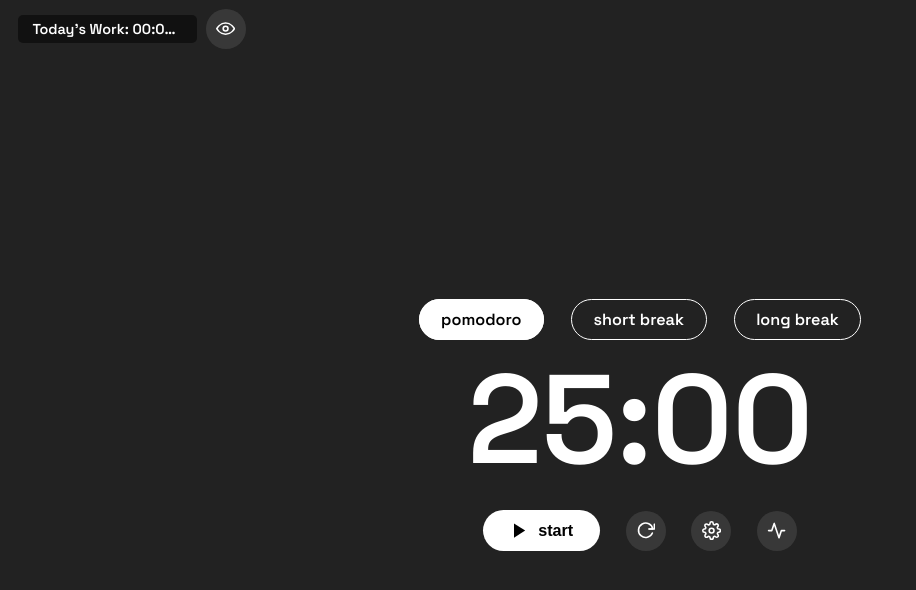
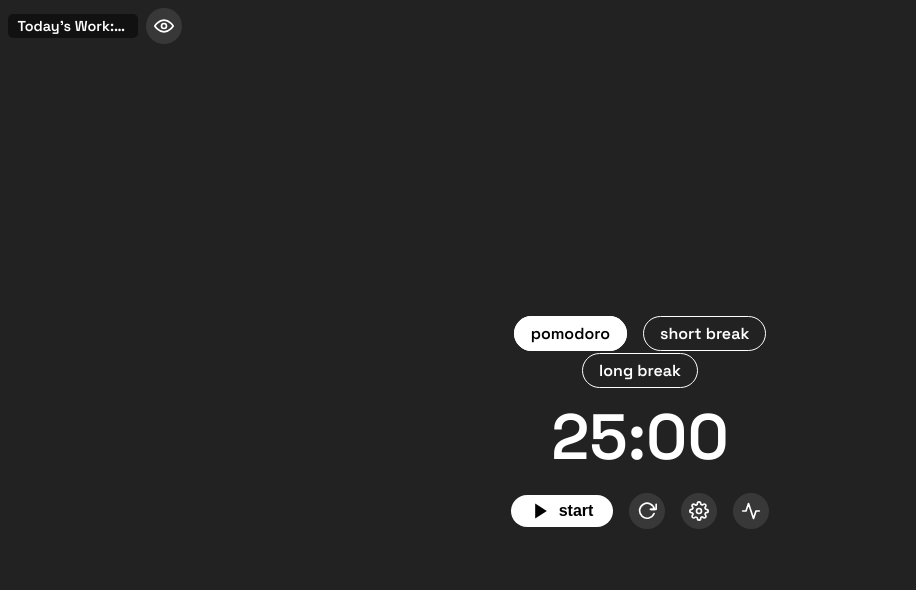
Before and after one commit to ssspace1/ss_pomodoro-timer, a website: page public/index.html in a window 1280 px wide. Shown: the whole page, without its empty margins (0-916 px from the left). Drawn offline with Linux system fonts and the light colour scheme.

Commit message:
Fix route configuration and update UI elements

```diff
--- a/public/index.html
+++ b/public/index.html
@@ -47,9 +47,11 @@
 
     <div class="action-buttons">
       <button id="pomodoro-start" class="start-button" title="Start/Pause">
+        <!-- Play icon -->
         <svg id="play-icon" viewBox="0 0 24 24">
           <polygon points="5 3 19 12 5 21 5 3"/>
         </svg>
+        <!-- Pause icon -->
         <svg id="pause-icon" class="hidden" viewBox="0 0 24 24">
           <rect x="6" y="4" width="4" height="16"/>
           <rect x="14" y="4" width="4" height="16"/>
@@ -67,8 +69,7 @@
       <button id="pomodoro-settings" class="icon-button" title="Settings">
         <svg xmlns="http://www.w3.org/2000/svg" width="24" height="24"
              viewBox="0 0 24 24" fill="none" stroke="currentColor"
-             stroke-width="2" stroke-linecap="round" stroke-linejoin="round"
-             class="feather feather-settings">
+             stroke-width="2" stroke-linecap="round" stroke-linejoin="round">
           <circle cx="12" cy="12" r="3"></circle>
           <path d="M19.4 15a1.65 1.65 0 0 0 .33 1.82l.06.06
                    a2 2 0 0 1 0 2.83 2 2 0 0 1-2.83 0l-.06-.06
--- a/public/style.css
+++ b/public/style.css
@@ -4,8 +4,13 @@ html,body {
   font-family:'Space Grotesk',sans-serif;
   color:#fff;
   background:none;
-  display:flex; flex-direction:column;
-  font-size:clamp(14px, 1vw + 0.5rem, 18px);
+  display:flex;
+  flex-direction:column;
+  font-size:16px;
+  box-sizing:border-box;
+}
+*, *::before, *::after {
+  box-sizing:border-box;
 }
 
 #bg-wrapper {
@@ -14,20 +19,17 @@ html,body {
   z-index:-1;
 }
 
-/* トップバー: Today's Work と 目アイコン を左寄せで一緒に配置 */
 #top-bar {
   flex:0 0 auto;
   display:flex;
   align-items:center;
-  justify-content:flex-start; /* 左寄せ */
-  padding:0.5rem 1rem;
-  min-width:0;
-  gap:1rem; /* 左端と余裕を持たせたい場合 */
+  justify-content:flex-start;
+  padding:0.5rem 0.5rem;
 }
 
 #daily-work-container {
-  display:flex; align-items:center; gap:0.5rem;
-  min-width:0;
+  display:flex; align-items:center;
+  gap:0.5rem;
   white-space: nowrap;
   overflow: hidden;
   text-overflow: ellipsis;
@@ -35,29 +37,32 @@ html,body {
 
 #daily-work-time {
   background:rgba(0,0,0,0.5);
-  padding:0.3rem 0.8rem;
+  padding:0.2rem 0.6rem;
   border-radius:5px;
   font-weight:600;
   white-space: nowrap;
   overflow: hidden;
   text-overflow: ellipsis;
-  font-size:clamp(0.8rem, 1vw, 1rem);
-  max-width:150px;
+  font-size:0.9rem;
+  max-width:130px;
 }
 
 .icon-button, .start-button {
-  display:inline-flex; align-items:center; justify-content:center;
-  cursor:pointer; transition:background 0.3s;
+  display:inline-flex;
+  align-items:center;
+  justify-content:center;
+  cursor:pointer;
+  transition:background 0.3s;
   border:none;
-  font-size:clamp(0.8rem, 1vw, 1rem);
+  font-size:1rem;
   min-width:0;
 }
 
 .icon-button {
   background:rgba(255,255,255,0.1);
   border-radius:50%;
-  width:clamp(30px, 2vw + 20px, 40px);
-  height:clamp(30px, 2vw + 20px, 40px);
+  width:36px;
+  height:36px;
   color:#fff;
   flex-shrink:0;
 }
@@ -65,8 +70,8 @@ html,body {
   background:rgba(255,255,255,0.3);
 }
 .icon-button svg {
-  width:clamp(15px, 1.5vw, 20px);
-  height:clamp(15px, 1.5vw, 20px);
+  width:20px;
+  height:20px;
   stroke:currentColor; fill:none; stroke-width:2; stroke-linecap:round; stroke-linejoin:round;
 }
 
@@ -79,24 +84,22 @@ html,body {
   text-align:center;
   gap:1.5rem;
   padding:1rem;
-  max-width:500px;
+  max-width:300px;
   margin:0 auto;
-  width:100%;
-  min-width:0;
 }
 
+/* 基本は横並び */
 .mode-selection {
   display:flex;
-  gap:1.5rem;
+  gap:1rem;
   align-items:center;
   justify-content:center;
   flex-wrap:wrap;
-  min-width:0;
 }
 
 .form-check-input { display:none; }
 .form-check-label.btn {
-  padding:0.5rem 1.2rem;
+  padding:0.4rem 1rem;
   border:1px solid #fff;
   border-radius:42px;
   background:transparent;
@@ -104,7 +107,7 @@ html,body {
   cursor:pointer;
   font-weight:500;
   transition:0.3s;
-  font-size:clamp(0.9rem, 1vw, 1rem);
+  font-size:1rem;
   white-space: nowrap;
 }
 .form-check-input:checked + .form-check-label.btn,
@@ -113,47 +116,45 @@ html,body {
   color:#000;
 }
 
+/* 初期は大きめ */
 .timer-display {
-  font-size: clamp(4rem, 10vw, 7rem);
-  letter-spacing:-0.05rem;
+  font-size:4rem;
   line-height:1;
   white-space: nowrap;
   overflow:hidden;
   text-overflow:ellipsis;
-  min-width:0;
+  font-weight:700;
 }
 #pomodoro-timer {
   font-size:inherit;
   white-space: nowrap;
-  font-weight:700;
 }
 
 .action-buttons {
   display:flex;
   flex-direction:row;
-  gap:clamp(0.8rem, 2vw, 1.5rem);
+  gap:1rem;
   align-items:center;
   justify-content:center;
   flex-wrap:wrap;
-  min-width:0;
 }
 
 .start-button {
   background:#fff;
   color:#000;
   border-radius:42px;
-  padding:0.6rem 1.5rem;
+  padding:0.4rem 1.2rem;
   font-weight:600;
   gap:0.5rem;
-  font-size:clamp(0.9rem,1vw,1rem);
+  font-size:1rem;
   white-space: nowrap;
 }
 .start-button:hover {
   background:#ccc;
 }
 .start-button svg {
-  width:clamp(15px, 1.5vw, 20px);
-  height:clamp(15px, 1.5vw, 20px);
+  width:20px;
+  height:20px;
 }
 #start-text {
   line-height:1;
@@ -164,8 +165,14 @@ html,body {
 }
 
 .modal {
-  position:fixed; top:0; left:0; width:100%; height:100%; background:rgba(0,0,0,0.5);
-  display:flex; align-items:center; justify-content:center; z-index:999;
+  position:fixed;
+  top:0; left:0;
+  width:100%; height:100%;
+  background:rgba(0,0,0,0.5);
+  display:flex;
+  align-items:center;
+  justify-content:center;
+  z-index:999;
 }
 .modal.hidden {
   display:none;
@@ -178,7 +185,7 @@ html,body {
   max-width:300px;
   width:90%;
   font-family:'Inter',sans-serif;
-  font-size:clamp(0.9rem, 1vw, 1rem);
+  font-size:0.9rem;
   overflow:hidden;
 }
 .modal-actions {
@@ -188,10 +195,10 @@ html,body {
 }
 
 .stats-modal-content {
-  width:clamp(250px, 90%, 400px);
+  width:300px;
   max-height:80vh;
   overflow-y:auto;
-  font-size:clamp(0.8rem,1vw,1rem);
+  font-size:0.9rem;
 }
 .stats-tabs {
   display:flex;
@@ -209,7 +216,7 @@ html,body {
   cursor:pointer;
   border-radius:5px;
   transition:background 0.3s;
-  font-size:clamp(0.8rem,1vw,1rem);
+  font-size:0.9rem;
   white-space: nowrap;
 }
 .stats-tab-btn.active {
@@ -250,23 +257,27 @@ html,body {
   height:100%;
 }
 
+/* 小画面時の対応 */
 @media (max-width:500px) {
+  /* Today's Workと目アイコンを中央に */
+  #top-bar {
+    justify-content:center;
+  }
+
+  /* モードボタンを縦並びにし、感覚をもっと広げる */
   .mode-selection {
     flex-direction: column;
-    gap:1rem;
+    gap:1.5rem; /* 通常より広い隙間を確保 */
     align-items: stretch;
   }
 
   .form-check-label.btn {
-    display:block;
     width:100%;
     text-align:center;
   }
-}
 
-@media (max-width:300px) {
-  .form-check-label.btn {
-    padding:0.4rem 1rem;
-    font-size:0.9rem;
+  /* 縮小時も数字をもっと大きく */
+  .timer-display {
+    font-size:5rem; /* 通常4remよりさらに大きく */
   }
 }
```
